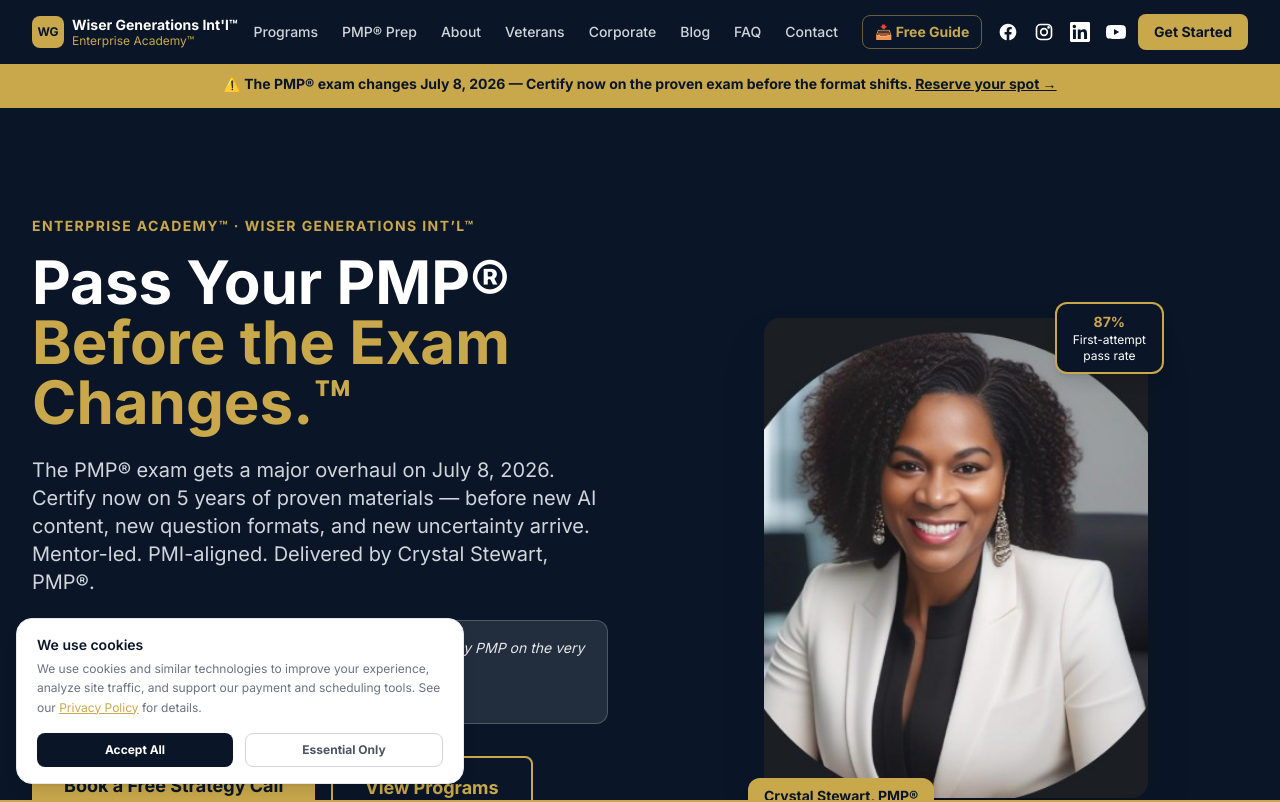
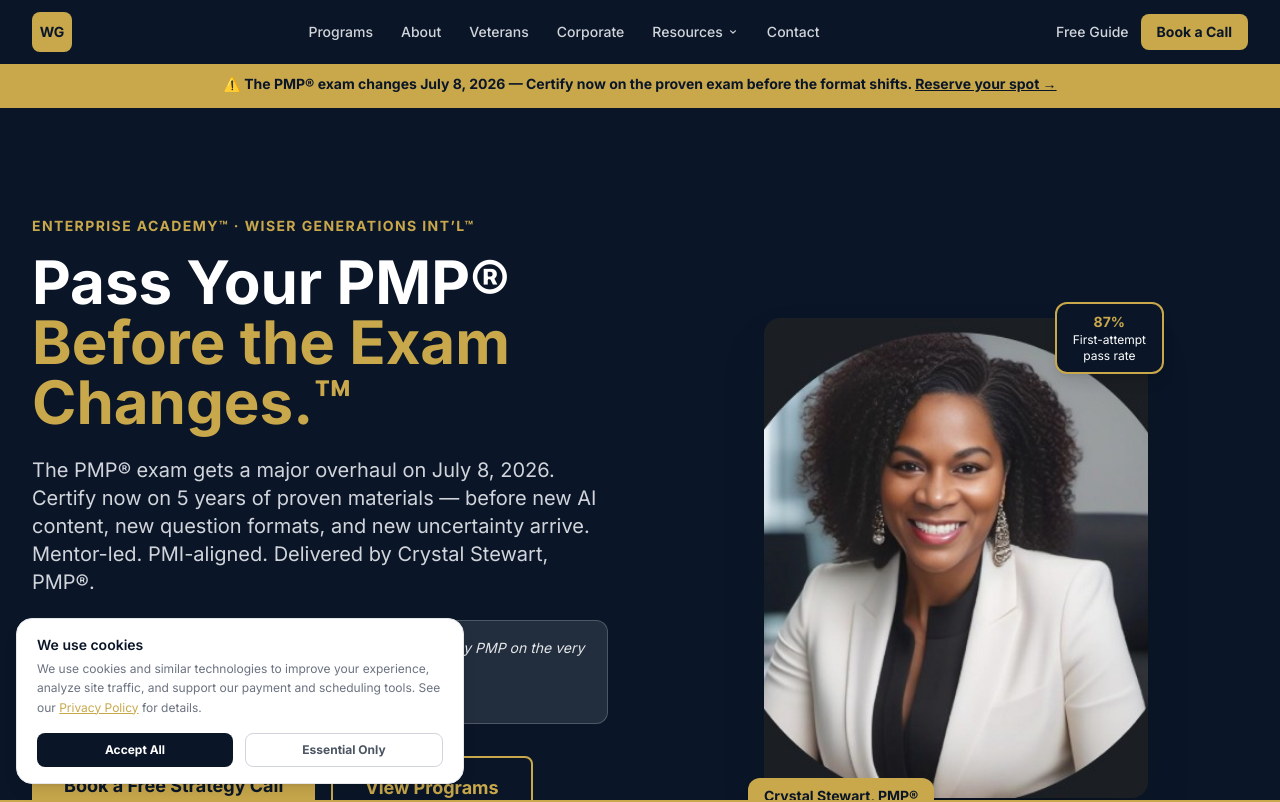
Before and after one commit to D4CGDBEMWS/wisergenerations-pmp, a Next.js app: page / in a window 1280 px wide. Shown: the top 802 px of the page. Built offline with nearby package versions, Linux system fonts and the light colour scheme.

Commit message:
Refactor Navbar to include dropdown resources

```diff
--- a/components/layout/Navbar.tsx
+++ b/components/layout/Navbar.tsx
@@ -1,24 +1,28 @@
 'use client'
 import { useState, useEffect } from 'react'
 import Link from 'next/link'
-import SocialIcons from './SocialIcons'
 
 const CALENDLY = 'https://calendly.com/space4grace/15min'
 
 const navLinks = [
   { label: 'Programs', href: '/programs' },
-  { label: 'PMP® Prep', href: '/pmp' },
   { label: 'About', href: '/about' },
   { label: 'Veterans', href: '/veterans' },
   { label: 'Corporate', href: '/corporate' },
-  { label: 'Blog', href: '/blog' },
-  { label: 'FAQ', href: '/faq' },
+  { label: 'Resources', href: '#', dropdown: [
+    { label: 'Blog', href: '/blog' },
+    { label: 'FAQ', href: '/faq' },
+    { label: 'Free Webinars', href: '/webinars' },
+    { label: 'Exam Simulator', href: '/exam-simulator' },
+    { label: 'Flashcards', href: '/flashcards' },
+  ]},
   { label: 'Contact', href: '/contact' },
 ]
 
 export default function Navbar() {
   const [isOpen, setIsOpen] = useState(false)
   const [scrolled, setScrolled] = useState(false)
+  const [dropdown, setDropdown] = useState(false)
 
   useEffect(() => {
     const handleScroll = () => setScrolled(window.scrollY > 20)
@@ -30,57 +34,60 @@
     <nav className={`sticky top-0 z-50 transition-all duration-200 ${scrolled ? 'bg-navy shadow-lg' : 'bg-navy'}`}>
       <div className="max-w-7xl mx-auto px-4 sm:px-6 lg:px-8">
         <div className="flex items-center justify-between h-16">
-
           {/* Logo */}
-          <Link href="/" className="flex items-center gap-2 shrink-0">
-            <div className="w-8 h-8 bg-gold rounded-lg flex items-center justify-center">
-              <span className="text-navy font-bold text-xs">WG</span>
-            </div>
-            <div className="hidden sm:block">
-              <p className="text-white font-bold text-sm leading-tight">Wiser Generations Int&apos;l™</p>
-              <p className="text-gold text-xs leading-tight">Enterprise Academy™</p>
+          <Link href="/" className="flex-shrink-0">
+            <div className="w-10 h-10 bg-gold rounded-lg flex items-center justify-center">
+              <span className="text-navy font-bold text-sm">WG</span>
             </div>
           </Link>
 
-          {/* Desktop Nav */}
-          <div className="hidden md:flex items-center gap-6">
-            {navLinks.map((link) => (
-              <Link
-                key={link.href}
-                href={link.href}
-                className="text-gray-300 hover:text-gold text-sm font-medium transition-colors"
-              >
-                {link.label}
-              </Link>
-            ))}
-            {/* FREE GUIDE highlighted in nav */}
-            <Link
-              href="/free-guide"
-              className="flex items-center gap-1.5 text-gold border border-gold/50 hover:bg-gold/10 text-sm font-bold px-3 py-1.5 rounded-lg transition-colors"
-            >
-              📥 Free Guide
-            </Link>
+          {/* Desktop nav */}
+          <div className="hidden lg:flex items-center gap-1">
+            {navLinks.map((link) =>
+              link.dropdown ? (
+                <div key={link.label} className="relative"
+                  onMouseEnter={() => setDropdown(true)}
+                  onMouseLeave={() => setDropdown(false)}>
+                  <button className="text-gray-300 hover:text-gold px-3 py-2 rounded-md text-sm font-medium transition-colors flex items-center gap-1">
+                    {link.label}
+                    <svg className="w-3 h-3" fill="currentColor" viewBox="0 0 20 20">
+                      <path fillRule="evenodd" d="M5.293 7.293a1 1 0 011.414 0L10 10.586l3.293-3.293a1 1 0 111.414 1.414l-4 4a1 1 0 01-1.414 0l-4-4a1 1 0 010-1.414z" clipRule="evenodd" />
+                    </svg>
+                  </button>
+                  {dropdown && (
+                    <div className="absolute top-full left-0 bg-white rounded-xl shadow-lg border border-gray-100 py-2 w-48 z-50">
+                      {link.dropdown.map(item => (
+                        <Link key={item.href} href={item.href}
+                          className="block px-4 py-2 text-sm text-gray-700 hover:bg-gold/10 hover:text-navy transition-colors">
+                          {item.label}
+                        </Link>
+                      ))}
+                    </div>
+                  )}
+                </div>
+              ) : (
+                <Link key={link.href} href={link.href!}
+                  className="text-gray-300 hover:text-gold px-3 py-2 rounded-md text-sm font-medium transition-colors">
+                  {link.label}
+                </Link>
+              )
+            )}
           </div>
 
-          {/* Desktop CTA + Social Icons */}
-          <div className="hidden md:flex items-center gap-3">
-            <SocialIcons variant="white" className="hidden lg:flex" />
-            <a
-              href={CALENDLY}
-              target="_blank"
-              rel="noopener noreferrer"
-              className="bg-gold text-navy font-bold px-4 py-2 rounded-lg hover:bg-amber-400 transition-colors text-sm"
-            >
-              Get Started
+          {/* Desktop CTA */}
+          <div className="hidden lg:flex items-center gap-3">
+            <Link href="/free-guide" className="text-gray-300 hover:text-gold text-sm font-medium transition-colors">
+              Free Guide
+            </Link>
+            <a href={CALENDLY} target="_blank" rel="noopener noreferrer"
+              className="bg-gold text-navy font-bold px-4 py-2 rounded-lg text-sm hover:bg-yellow-400 transition-colors">
+              Book a Call
             </a>
           </div>
 
           {/* Mobile menu button */}
-          <button
-            onClick={() => setIsOpen(!isOpen)}
-            className="md:hidden text-gray-300 hover:text-white p-2"
-            aria-label="Toggle menu"
-          >
+          <button onClick={() => setIsOpen(!isOpen)}
+            className="lg:hidden text-gray-300 hover:text-white p-2" aria-label="Toggle menu">
             <svg className="w-6 h-6" fill="none" stroke="currentColor" viewBox="0 0 24 24">
               {isOpen ? (
                 <path strokeLinecap="round" strokeLinejoin="round" strokeWidth={2} d="M6 18L18 6M6 6l12 12" />
@@ -94,33 +101,23 @@
 
       {/* Mobile menu */}
       {isOpen && (
-        <div className="md:hidden bg-navy border-t border-navy-light">
-          <div className="px-4 pt-2 pb-4 space-y-1">
-            {navLinks.map((link) => (
-              <Link
-                key={link.href}
-                href={link.href}
-                className="block text-gray-300 hover:text-gold py-2 text-sm font-medium transition-colors"
-                onClick={() => setIsOpen(false)}
-              >
-                {link.label}
-              </Link>
-            ))}
-            <Link
-              href="/free-guide"
-              className="flex items-center gap-1.5 text-gold text-sm font-bold py-2"
-              onClick={() => setIsOpen(false)}
-            >
-              📥 Free Guide
-            </Link>
-            <div className="pt-2 border-t border-gray-700">
-              <a
-                href={CALENDLY}
-                target="_blank"
-                rel="noopener noreferrer"
-                className="block w-full bg-gold text-navy font-bold px-4 py-2 rounded-lg text-center text-sm hover:bg-amber-400 transition-colors"
-              >
-                Book a Free Call
+        <div className="lg:hidden bg-navy border-t border-white/10">
+          <div className="px-4 py-4 space-y-1">
+            <Link href="/programs" onClick={() => setIsOpen(false)} className="block text-gray-300 hover:text-gold px-3 py-2 rounded-md text-sm font-medium">Programs</Link>
+            <Link href="/about" onClick={() => setIsOpen(false)} className="block text-gray-300 hover:text-gold px-3 py-2 rounded-md text-sm font-medium">About</Link>
+            <Link href="/veterans" onClick={() => setIsOpen(false)} className="block text-gray-300 hover:text-gold px-3 py-2 rounded-md text-sm font-medium">Veterans</Link>
+            <Link href="/corporate" onClick={() => setIsOpen(false)} className="block text-gray-300 hover:text-gold px-3 py-2 rounded-md text-sm font-medium">Corporate</Link>
+            <Link href="/blog" onClick={() => setIsOpen(false)} className="block text-gray-300 hover:text-gold px-3 py-2 rounded-md text-sm font-medium">Blog</Link>
+            <Link href="/faq" onClick={() => setIsOpen(false)} className="block text-gray-300 hover:text-gold px-3 py-2 rounded-md text-sm font-medium">FAQ</Link>
+            <Link href="/webinars" onClick={() => setIsOpen(false)} className="block text-gray-300 hover:text-gold px-3 py-2 rounded-md text-sm font-medium">Free Webinars</Link>
+            <Link href="/exam-simulator" onClick={() => setIsOpen(false)} className="block text-gray-300 hover:text-gold px-3 py-2 rounded-md text-sm font-medium">Exam Simulator</Link>
+            <Link href="/flashcards" onClick={() => setIsOpen(false)} className="block text-gray-300 hover:text-gold px-3 py-2 rounded-md text-sm font-medium">Flashcards</Link>
+            <Link href="/contact" onClick={() => setIsOpen(false)} className="block text-gray-300 hover:text-gold px-3 py-2 rounded-md text-sm font-medium">Contact</Link>
+            <div className="pt-4 border-t border-white/10 flex flex-col gap-3">
+              <Link href="/free-guide" onClick={() => setIsOpen(false)} className="block text-gray-300 hover:text-gold px-3 py-2 text-sm font-medium">Free Guide</Link>
+              <a href={CALENDLY} target="_blank" rel="noopener noreferrer"
+                className="bg-gold text-navy font-bold px-4 py-3 rounded-lg text-sm hover:bg-yellow-400 transition-colors text-center">
+                Book a Free Strategy Call
               </a>
             </div>
           </div>
```
